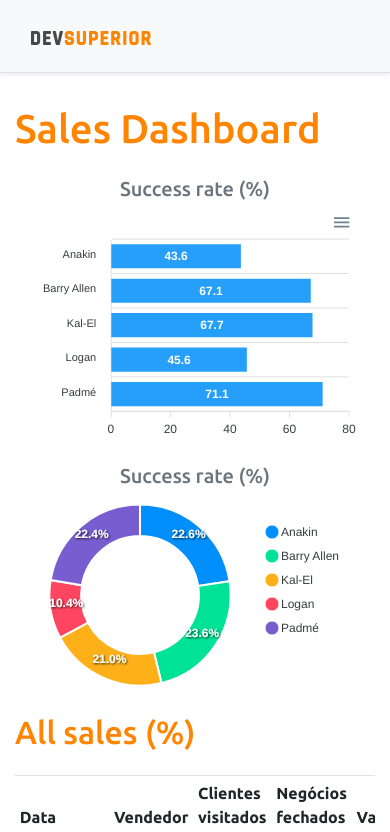
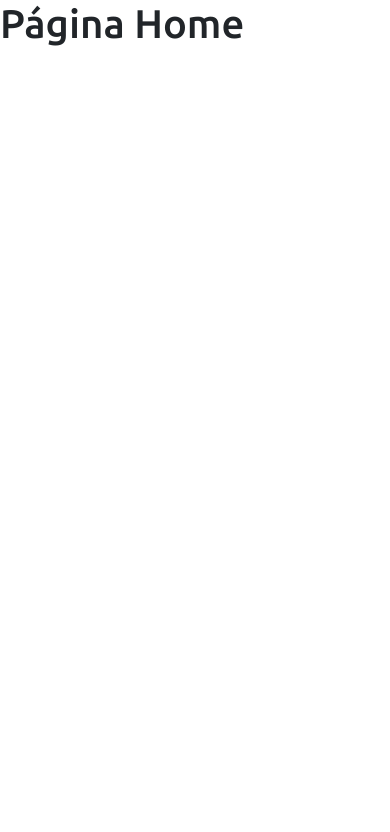
Before and after one commit to rqguzman/dsvendas-devsuperior, a React (Create React App) app in the folder frontend/: page / in a window 390 px wide. Shown: the top 832 px of the page. Built offline with nearby package versions, Linux system fonts and the light colour scheme.

Commit message:
:sparkles: feat(routes): Add app routes

```diff
--- a/frontend/package.json
+++ b/frontend/package.json
@@ -19,6 +19,7 @@
     "react": "^17.0.2",
     "react-apexcharts": "^1.3.9",
     "react-dom": "^17.0.2",
+    "react-router-dom": "^5.2.0",
     "react-scripts": "4.0.3",
     "typescript": "^4.1.2",
     "web-vitals": "^1.0.1"
@@ -46,5 +47,8 @@
       "last 1 firefox version",
       "last 1 safari version"
     ]
+  },
+  "devDependencies": {
+    "@types/react-router-dom": "^5.1.7"
   }
 }
--- a/frontend/src/App.tsx
+++ b/frontend/src/App.tsx
@@ -1,33 +1,10 @@
-import BarChart from "components/BarChart/BarChart";
-import DataTable from "components/DataTable/DataTable";
-import DonutChart from "components/DonutChart/DonutChart";
-import Footer from "components/Footer/Footer";
-import Navbar from "components/Navbar/Navbar";
+import React from "react";
+import Routes from "Routes";
 
 function App() {
   return (
     <>
-      <Navbar />
-      <div className="container">
-        <h1 className="text-primary py-3">Sales Dashboard</h1>
-        <div className="row px-3">
-
-          <div className="col-sm-6">
-            <h5 className="text-center text-secondary">Success rate (%)</h5>
-            <BarChart />
-          </div>
-
-          <div className="col-sm-6">
-            <h5 className="text-center text-secondary">Success rate (%)</h5>
-            <DonutChart />
-          </div>
-        </div>
-        <div className="py-3">
-            <h2 className="text-primary">All sales (%)</h2>
-        </div>
-        <DataTable />
-      </div>
-      <Footer />
+      <Routes />
     </>
   );
 }
--- /dev/null
+++ b/frontend/src/Routes.tsx
@@ -0,0 +1,21 @@
+import React from 'react';
+import Home from 'pages/Home/Home';
+import { BrowserRouter, Route, Switch } from 'react-router-dom';
+import Dashboard from 'pages/Dashboard/Dashboard';
+
+const Routes = () => {
+    return (
+        <BrowserRouter>
+            <Switch>
+                <Route path='/' exact>
+                    <Home />
+                </Route>
+                <Route path='/dashboard'>
+                    <Dashboard />
+                </Route>
+            </Switch>
+        </BrowserRouter>
+    );
+};
+
+export default Routes;
--- /dev/null
+++ b/frontend/src/pages/Dashboard/Dashboard.tsx
@@ -0,0 +1,36 @@
+import BarChart from 'components/BarChart/BarChart';
+import DataTable from 'components/DataTable/DataTable';
+import DonutChart from 'components/DonutChart/DonutChart';
+import Footer from 'components/Footer/Footer';
+import Navbar from 'components/Navbar/Navbar';
+import React from 'react';
+
+const Dashboard = () => {
+    return (
+        <>
+            <Navbar />
+            <div className="container">
+                <h1 className="text-primary py-3">Sales Dashboard</h1>
+                <div className="row px-3">
+
+                    <div className="col-sm-6">
+                        <h5 className="text-center text-secondary">Success rate (%)</h5>
+                        <BarChart />
+                    </div>
+
+                    <div className="col-sm-6">
+                        <h5 className="text-center text-secondary">Success rate (%)</h5>
+                        <DonutChart />
+                    </div>
+                </div>
+                <div className="py-3">
+                    <h2 className="text-primary">All sales (%)</h2>
+                </div>
+                <DataTable />
+            </div>
+            <Footer />
+        </>
+    );
+};
+
+export default Dashboard;
--- /dev/null
+++ b/frontend/src/pages/Home/Home.tsx
@@ -0,0 +1,11 @@
+import React from 'react';
+
+const Home = () => {
+    return (
+        <div>
+            <h1>Página Home</h1>
+        </div>
+    );
+};
+
+export default Home;
```
Also changed, not shown: 1 other file (tests, documents, lock files or other folders).
